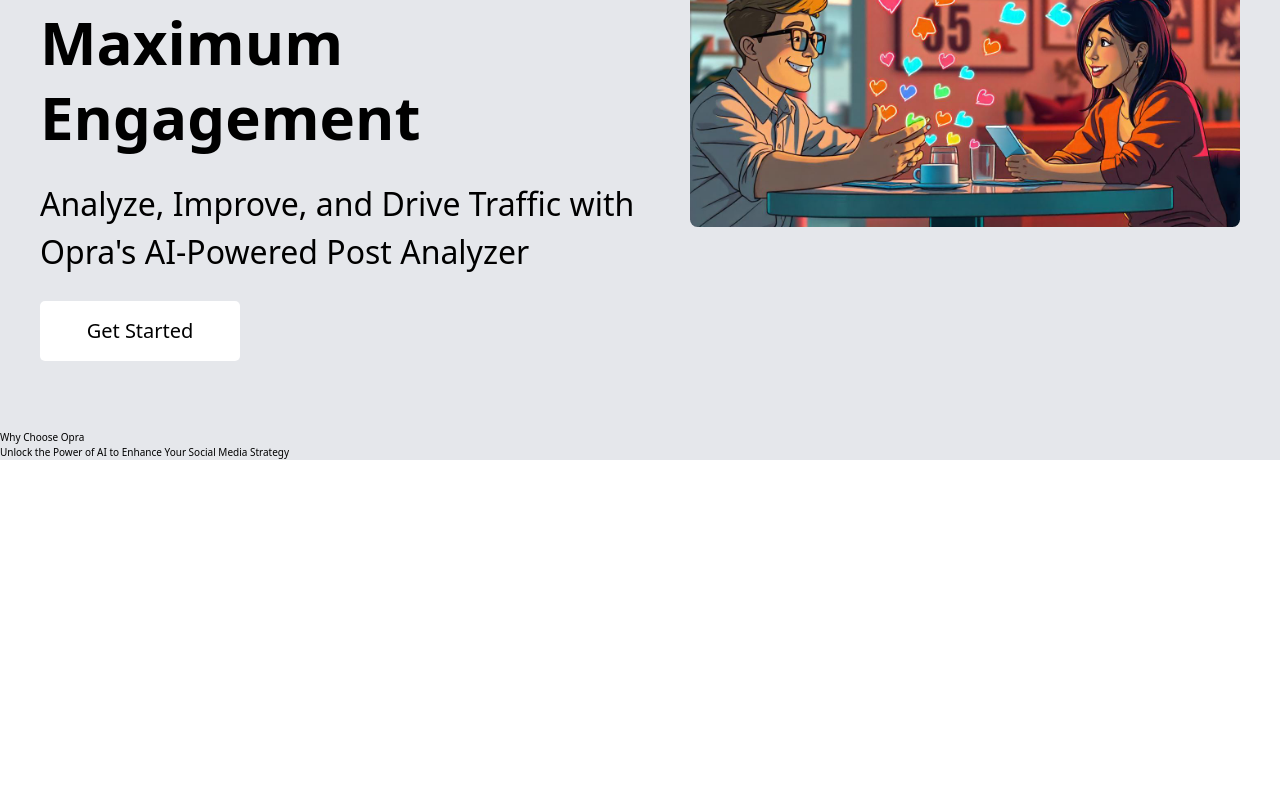
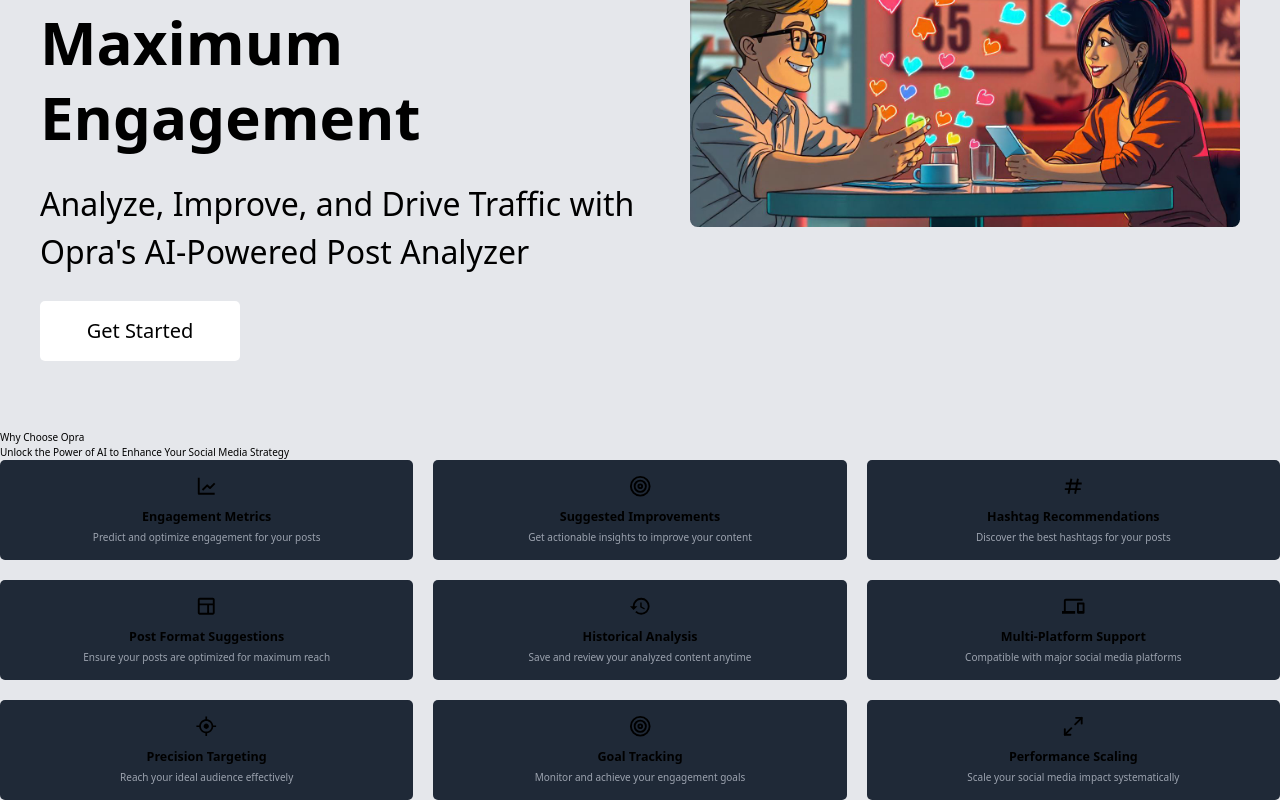
Before and after one commit to Orisabiyi/syntheos, a React (Vite) app: page / in a window 1280 px wide. Shown: the part 378-1178 px from the top of the page. Before the commit the page ends 838 px from the top, so only its background shows below. Built offline with nearby package versions, Linux system fonts and the light colour scheme.

Commit message:
feat: remove commented code in features and dynamically rendered icons for features in Home

```diff
--- a/src/pages/Home.jsx
+++ b/src/pages/Home.jsx
@@ -4,6 +4,11 @@
 import { handleGoogleAuth } from "../firebase/GoogleAuth";
 import { handleTwitterAuth } from "../firebase/TwitterAuth";
 import social from "../assets/social.jpeg";
+import { features } from "../utils/features";
+import { FiMaximize2, FiTarget } from "react-icons/fi";
+import { BiHash, BiLayout, BiLineChart } from "react-icons/bi";
+import { MdDevices, MdHistory } from "react-icons/md";
+import { AiOutlineAim } from "react-icons/ai";
 
 export default function Home() {
   const navigate = useNavigate();
@@ -92,6 +97,49 @@
       <section>
         <h2>Why Choose Opra</h2>
         <h4>Unlock the Power of AI to Enhance Your Social Media Strategy</h4>
+        <div className="grid grid-cols-1 md:grid-cols-2 lg:grid-cols-3 gap-8">
+          {features.map((feature, index) => (
+            <div
+              key={index}
+              className="p-6 rounded-lg bg-gray-800 hover:bg-gray-700 transition-all duration-300 ease-in-out"
+            >
+              <div className="flex flex-col items-center text-center">
+                {feature.title === "Engagement Metrics" && (
+                  <BiLineChart className="text-4xl text-primary" />
+                )}
+                {feature.title === "Suggested Improvements" && (
+                  <FiTarget className="text-4xl text-primary" />
+                )}
+                {feature.title === "Hashtag Recommendations" && (
+                  <BiHash className="text-4xl text-primary" />
+                )}
+                {feature.title === "Post Format Suggestions" && (
+                  <BiLayout className="text-4xl text-primary" />
+                )}
+                {feature.title === "Historical Analysis" && (
+                  <MdHistory className="text-4xl text-primary" />
+                )}
+                {feature.title === "Multi-Platform Support" && (
+                  <MdDevices className="text-4xl text-primary" />
+                )}
+                {feature.title === "Precision Targeting" && (
+                  <AiOutlineAim className="text-4xl text-primary" />
+                )}
+                {feature.title === "Goal Tracking" && (
+                  <FiTarget className="text-4xl text-primary" />
+                )}
+                {feature.title === "Performance Scaling" && (
+                  <FiMaximize2 className="text-4xl text-primary" />
+                )}
+
+                <h3 className="text-xl font-semibold mt-4 mb-2">
+                  {feature.title}
+                </h3>
+                <p className="text-gray-400">{feature.description}</p>
+              </div>
+            </div>
+          ))}
+        </div>
       </section>
     </main>
   );
--- a/src/utils/features.js
+++ b/src/utils/features.js
@@ -1,51 +1,37 @@
-import { AiOutlineAim } from "react-icons/ai";
-import { BiHash, BiLayout, BiLineChart } from "react-icons/bi";
-import { FiMaximize2, FiTarget } from "react-icons/fi";
-import { MdDevices, MdHistory, MdOutlineInsights } from "react-icons/md";
-
 export const features = [
   {
-    icon: <BiLineChart className="text-4xl text-primary" />,
     title: "Engagement Metrics",
     description: "Predict and optimize engagement for your posts",
   },
   {
-    icon: <MdOutlineInsights className="text-4xl text-primary" />,
     title: "Suggested Improvements",
     description: "Get actionable insights to improve your content",
   },
   {
-    icon: <BiHash className="text-4xl text-primary" />,
     title: "Hashtag Recommendations",
     description: "Discover the best hashtags for your posts",
   },
   {
-    icon: <BiLayout className="text-4xl text-primary" />,
     title: "Post Format Suggestions",
     description: "Ensure your posts are optimized for maximum reach",
   },
   {
-    icon: <MdHistory className="text-4xl text-primary" />,
     title: "Historical Analysis",
     description: "Save and review your analyzed content anytime",
   },
   {
-    icon: <MdDevices className="text-4xl text-primary" />,
     title: "Multi-Platform Support",
     description: "Compatible with major social media platforms",
   },
   {
-    icon: <AiOutlineAim className="text-4xl text-primary" />,
     title: "Precision Targeting",
     description: "Reach your ideal audience effectively",
   },
   {
-    icon: <FiTarget className="text-4xl text-primary" />,
     title: "Goal Tracking",
     description: "Monitor and achieve your engagement goals",
   },
   {
-    icon: <FiMaximize2 className="text-4xl text-primary" />,
     title: "Performance Scaling",
     description: "Scale your social media impact systematically",
   },
```
